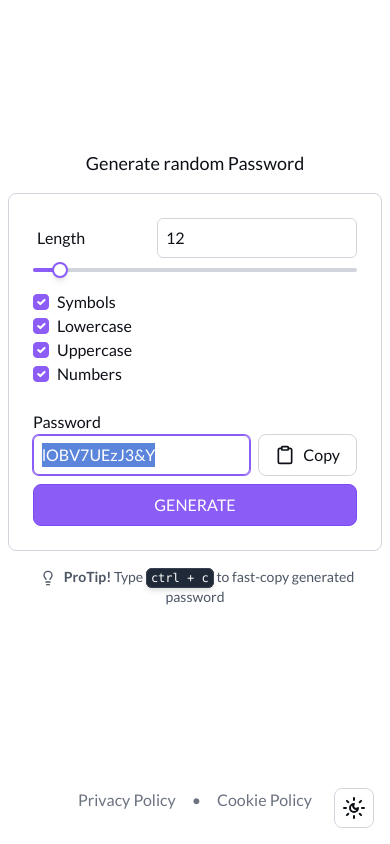
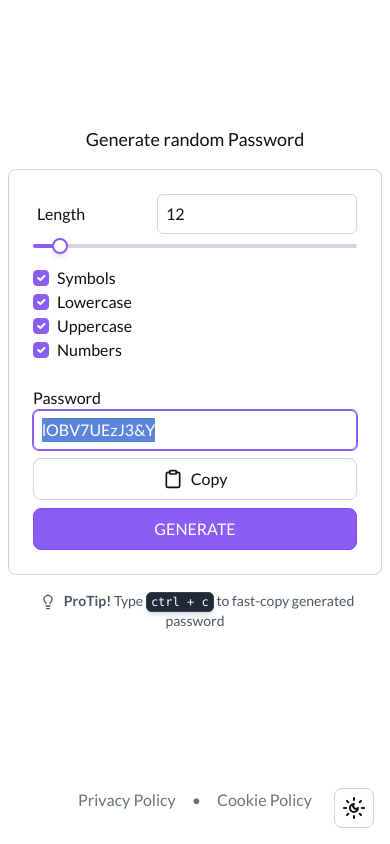
Before and after one commit to mauriziocarella/mauriziocarella.it, a Next.js app: page /apps/password-generator in a window 390 px wide. Built offline with nearby package versions, Linux system fonts and the light colour scheme.

Commit message:
fix(components): improved `Input` component responsiveness

```diff
--- a/src/components/Input.tsx
+++ b/src/components/Input.tsx
@@ -84,7 +84,7 @@
 					</Label>
 				)}
 
-				<div className="flex items-center space-x-2">
+				<div className="flex flex-col xs:flex-row xs:items-center gap-2">
 					<div
 						className={clsx(
 							'group relative flex items-stretch min-w-[200px] min-h-[2.5rem] w-full sm:text-sm rounded-md overflow-hidden transition-all duration-100',
```
